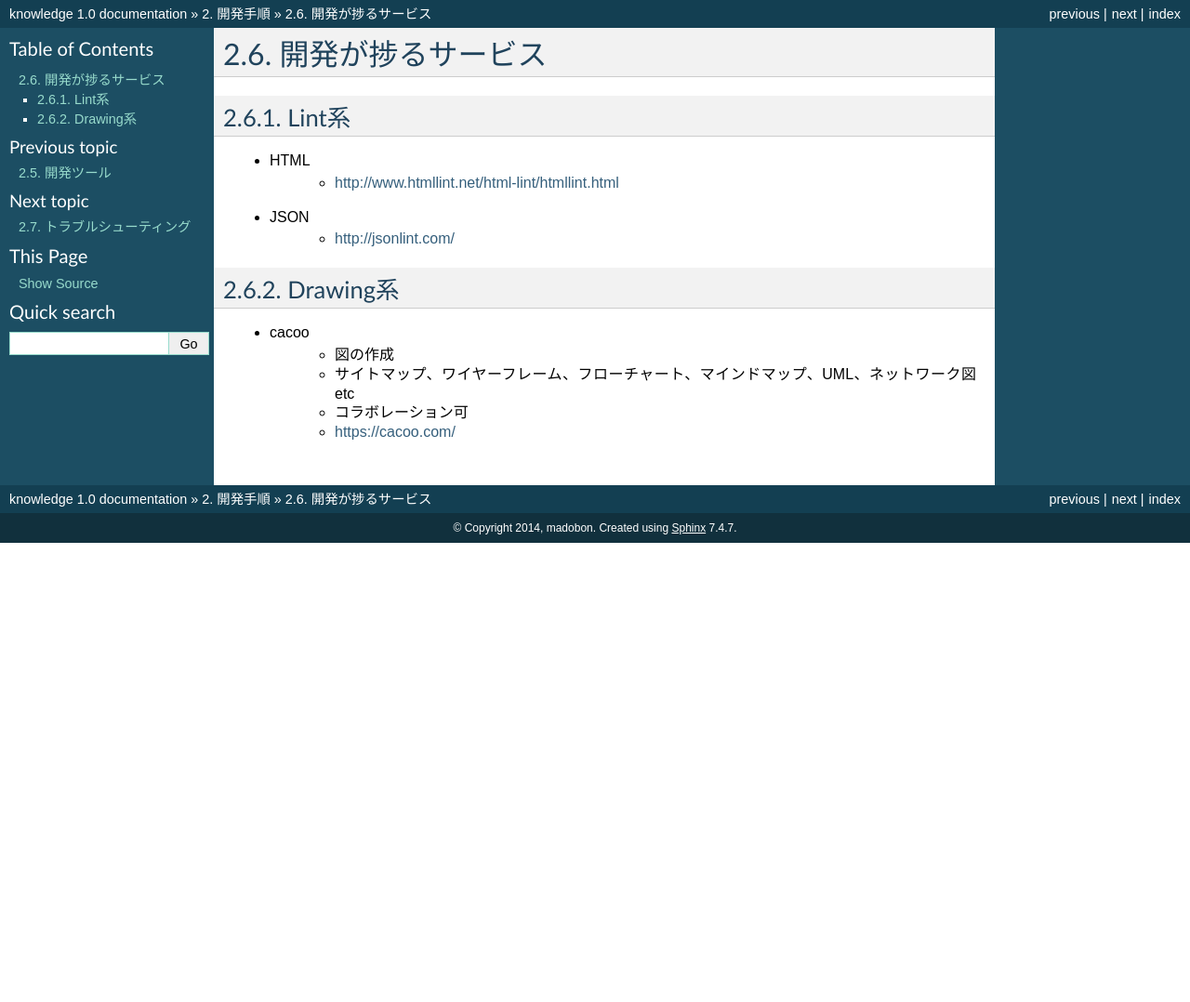
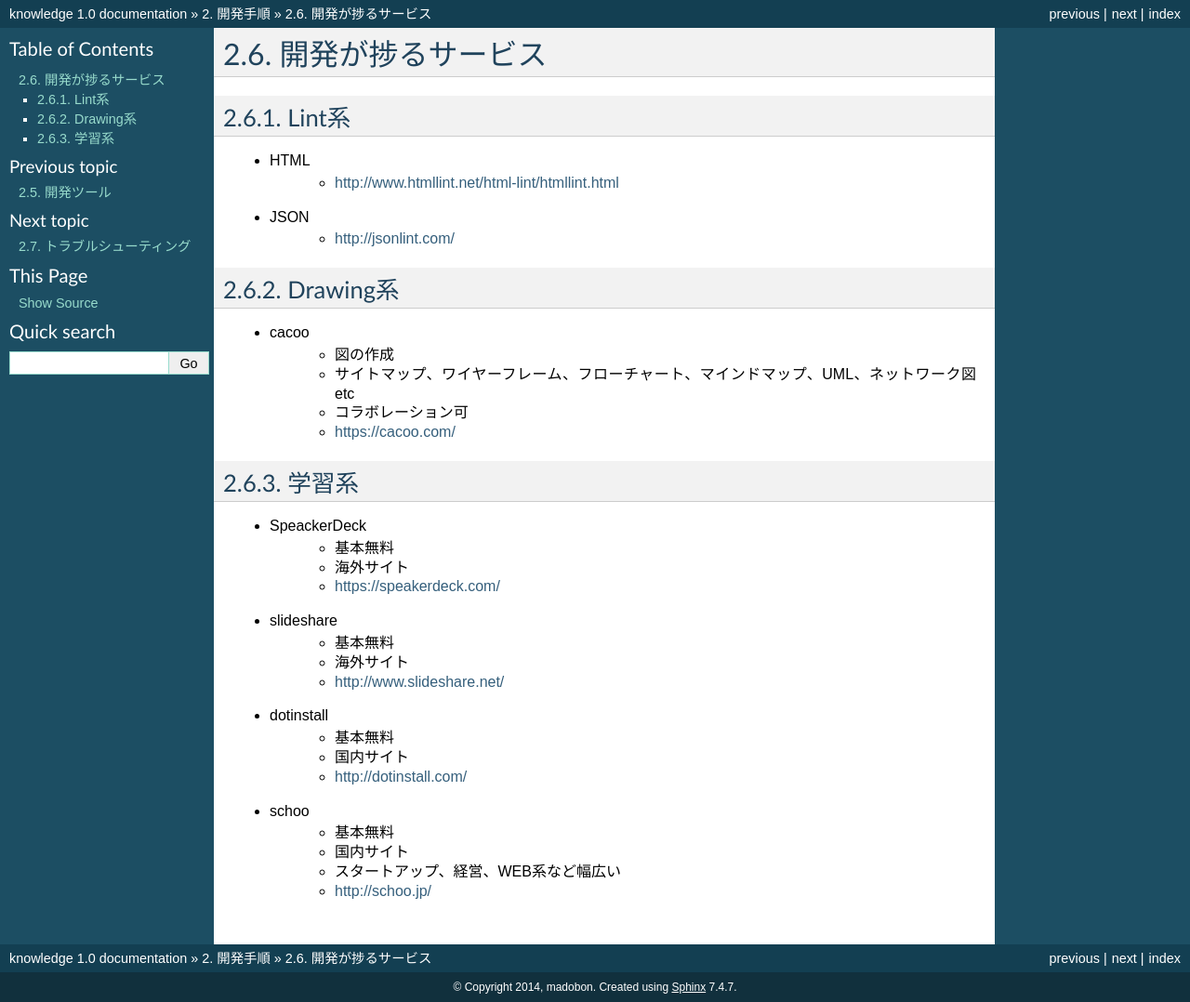
Before and after one commit to madobon/wiki, a Sphinx documentation site: the page built from source/development/webservice.rst, in a window 1280 px wide. Shown: the whole page at 93% size. Built offline with Sphinx 7.4.7, drawn with Linux system fonts in a browser that asks for light colours; before the commit the page ends 900 px from its top, so only the background shows below that.

Commit message:
Update webservice.rst

```diff
--- a/source/development/webservice.rst
+++ b/source/development/webservice.rst
@@ -18,3 +18,23 @@
     - サイトマップ、ワイヤーフレーム、フローチャート、マインドマップ、UML、ネットワーク図etc
     - コラボレーション可
     - https://cacoo.com/
+
+学習系
+================================
+* SpeackerDeck
+    - 基本無料
+    - 海外サイト
+    - https://speakerdeck.com/
+* slideshare
+    - 基本無料
+    - 海外サイト
+    - http://www.slideshare.net/
+* dotinstall
+    - 基本無料
+    - 国内サイト
+    - http://dotinstall.com/
+* schoo
+    - 基本無料
+    - 国内サイト
+    - スタートアップ、経営、WEB系など幅広い
+    - http://schoo.jp/
```
